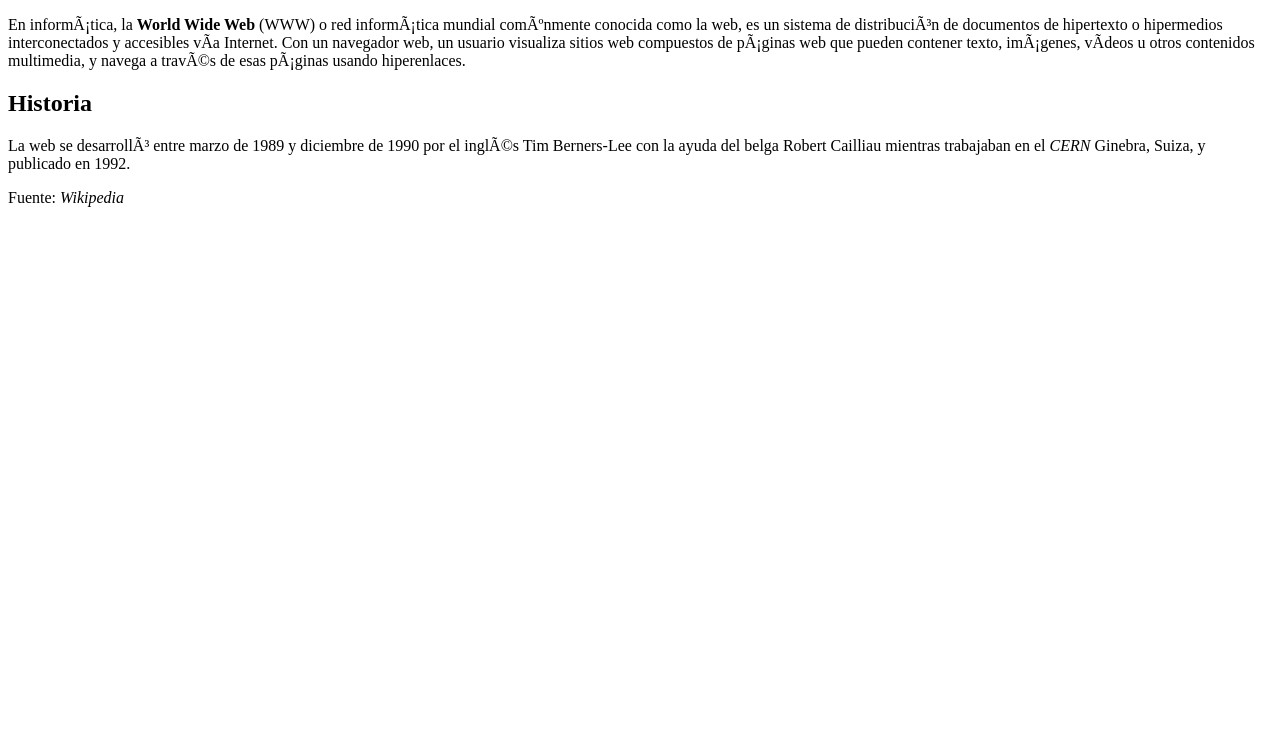
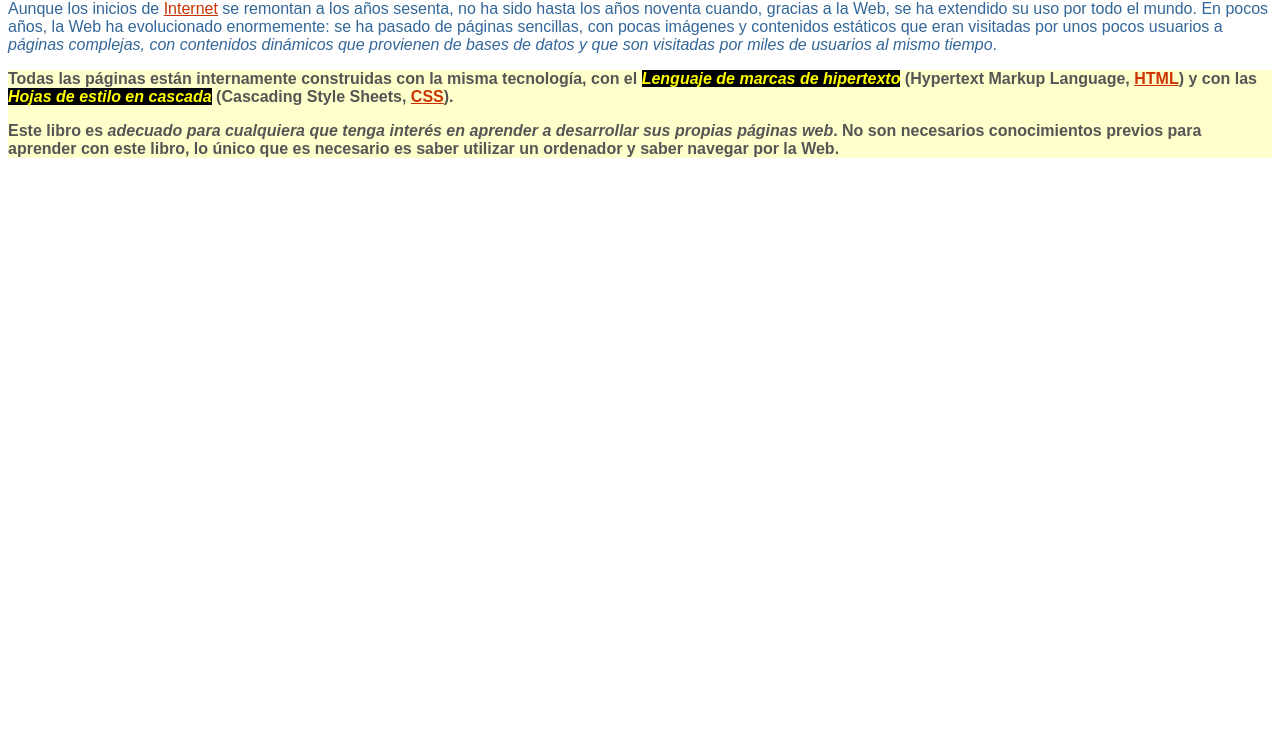
Before and after one commit to Jorge-Espinosa22/Errores, a plain HTML site: page index.html in a window 1280 px wide. Shown: the part 50-800 px from the top of the page. Drawn offline with Linux system fonts and the light colour scheme.

Commit message:
Ejercicio 2-Selectores

```diff
--- a/index.html
+++ b/index.html
@@ -1,33 +1,44 @@
-<html lang=”es”>
-
+<!DOCTYPE html>
+<html>
   <head>
-    <meta charset=”UTF-65”>
-    <meta name="viewport" content="Ejercicio HTML - Corrige los errores">
-    <meta name="viewport" content="width=device-width,initial-scale=1.0">
-    <title>World Wide Web</title>
+    <meta charset="UTF-8" />
+    <link rel="stylesheet" href="styles.css">
+    <title>Ejercicio de selectores</title>
   </head>
 
   <body>
-
-    <h1>World Wide Web</h1>
+    <div id="primero">
+      <p>
+        <a href="http://publicacionesaltaria.com/es/tienda/112-html-css-curso-practico.html">
+            HTML & CSS: Curso práctico avanzado
+        </a>
+      </p>
 
       <p>
-        En informática, la <strong>World Wide Web</strong> (WWW) o red informática mundial comúnmente conocida como la
-        web, es un sistema de distribución de documentos de hipertexto o hipermedios interconectados y
-        accesibles vía Internet. Con un navegador web, un usuario visualiza sitios web compuestos de páginas web
-        que pueden contener texto, imágenes, vídeos u otros contenidos multimedia, y navega a través de esas
-        páginas usando hiperenlaces.
+        Aunque los inicios de
+        <a href="https://es.wikipedia.org/wiki/Internet">Internet</a> se
+        remontan a los años sesenta, no ha sido hasta los años noventa cuando,
+        gracias a la Web, se ha extendido su uso por todo el mundo. En pocos
+        años, la Web ha evolucionado enormemente: se ha pasado de páginas
+        sencillas, con pocas imágenes y contenidos estáticos que eran visitadas
+        por unos pocos usuarios a <em>páginas complejas, con contenidos dinámicos que provienen de bases de
+        datos y que son visitadas por miles de usuarios al mismo tiempo</em>.
+      </p>
+    </div>
+
+    <div id="segundo" class="normal">
+      <p>
+        Todas las páginas están internamente construidas con la misma
+        tecnología, con el <em class="especial"> Lenguaje de marcas de hipertexto</em> (<span>Hypertext Markup Language</span>, <a href="https://es.wikipedia.org/wiki/HTML">HTML</a>) y con las
+        <em class="especial">Hojas de estilo en cascada</em> (<span>Cascading Style Sheets</span>, <a href="https://es.wikipedia.org/wiki/CSS">CSS</a>).
       </p>
 
-    <h2>Historia</h2>
-
       <p>
-        La web se desarrolló entre marzo de 1989 y diciembre de 1990 por el inglés Tim Berners-Lee
-        con la ayuda del belga Robert Cailliau mientras trabajaban en el <em>CERN</em> Ginebra, Suiza,
-        y publicado en 1992.
+        Este libro es <em>adecuado para cualquiera que tenga interés en aprender a desarrollar
+          sus propias páginas web</em>. No son necesarios conocimientos previos para aprender con este libro,
+        lo único que es necesario es saber utilizar un ordenador y saber navegar
+        por la Web.
       </p>
-
-    <p>Fuente: <em>Wikipedia</em> </p>
+    </div>
   </body>
-
 </html>
--- /dev/null
+++ b/styles.css
@@ -0,0 +1,30 @@
+*{
+    font-size: 16px;
+font-family: Arial, Helvetica, sans-serif;
+}
+
+p{
+    color: #555;
+}
+
+a{
+    color: #c30;
+}
+
+.especial{
+    color: #FFFF00;
+background: #000000;
+}
+
+.normal{
+    font-weight: bold;
+}
+
+#primero p{
+    color: #369;
+}
+
+#segundo{
+    color: #0000BB;
+background-color: #FFFFCC;
+}
```
Also changed, not shown: 1 other file. Lines whose indentation alone changed are shown as unchanged.
